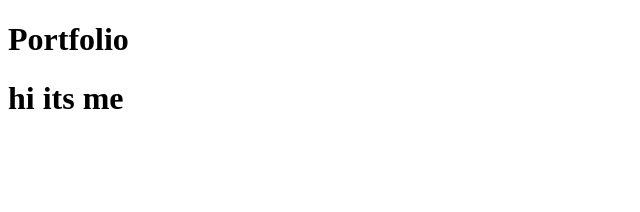
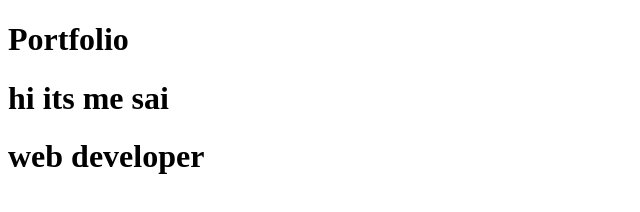
Before and after one commit to saikiran12040/saikiran12040.github.io, a plain HTML site: page index.html in a window 1280 px wide. Shown: the whole page, without its empty margins (0-640 px from the left). Drawn offline with Linux system fonts and the light colour scheme.

Commit message:
added files of portfolio

```diff
--- a/index.html
+++ b/index.html
@@ -8,7 +8,8 @@
 </head>
 <body>
     <h1>Portfolio</h1>
-    <h1>hi its me</h1>
+    <h1>hi its me sai</h1>
+    <h1>web developer</h1>
 
 
 </body>
```
